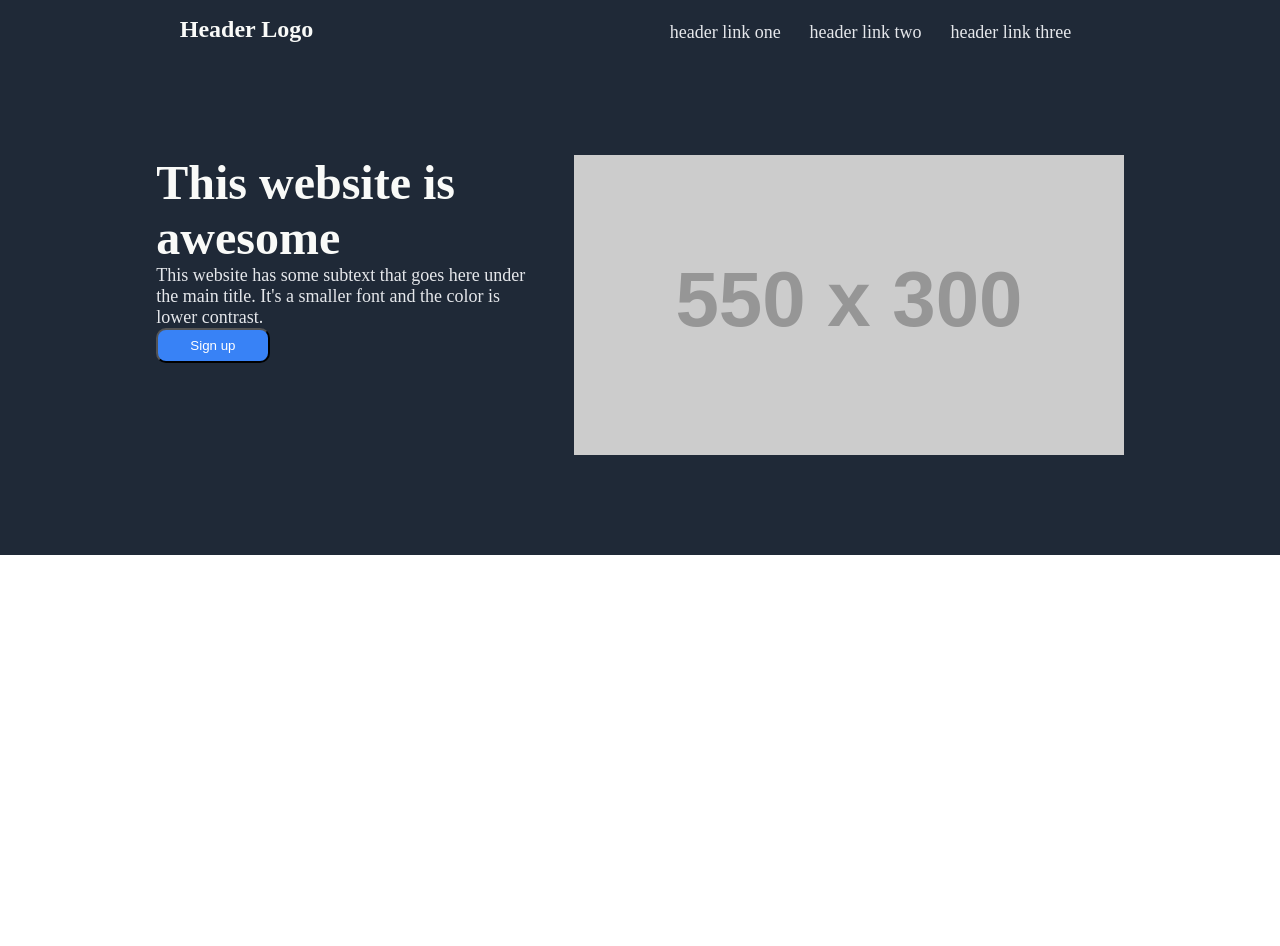
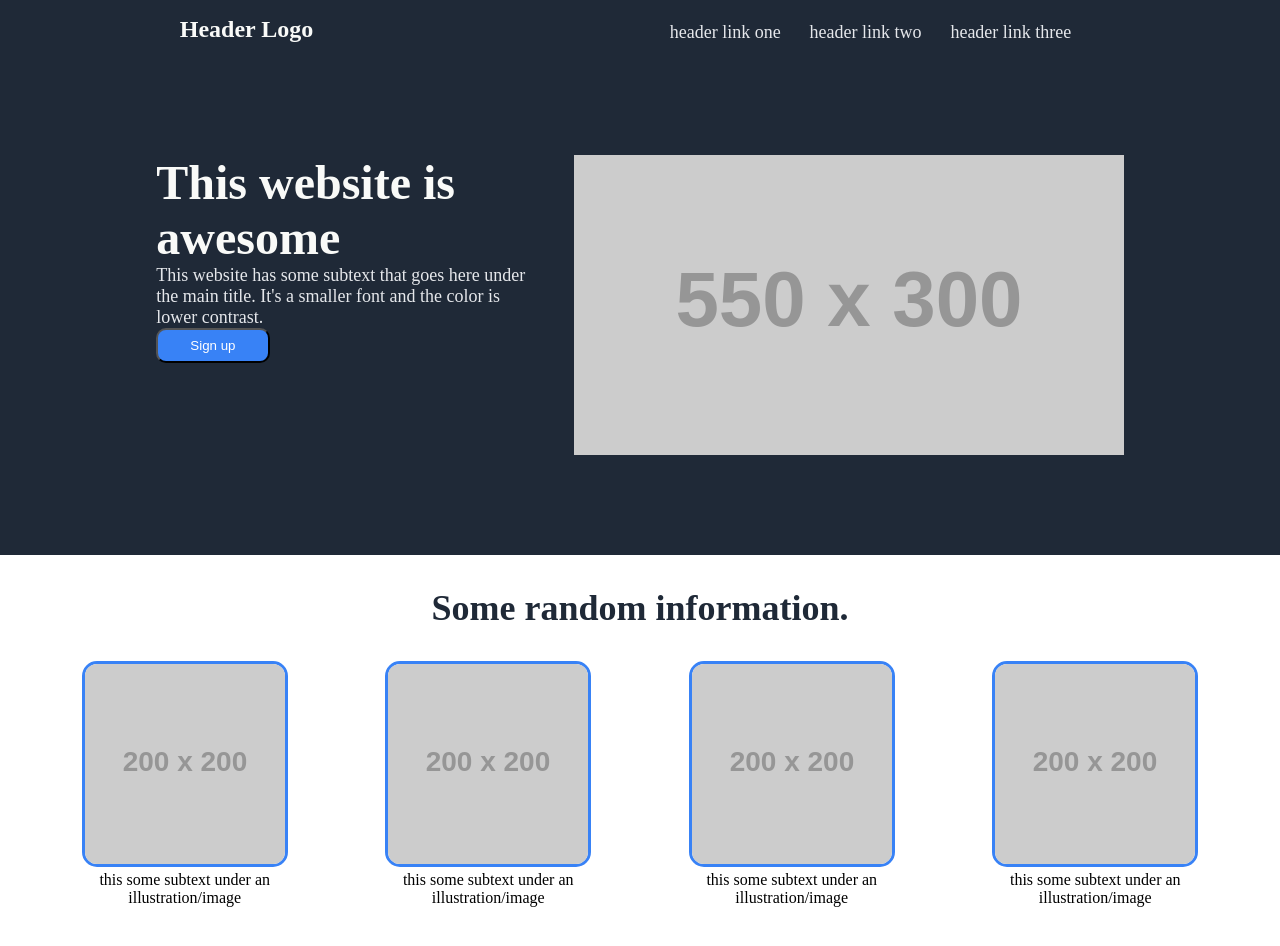
Before and after one commit to chips556/odinlandingpage, a plain HTML site: page index.html in a window 1280 px wide. Before the commit the page ends 800 px from the top, so only its background shows below. Drawn offline with Linux system fonts and the light colour scheme; placeholder pictures from the web are drawn by us.

Commit message:
Added info section

```diff
--- a/index.html
+++ b/index.html
@@ -31,5 +31,40 @@
         <img src="https://dummyimage.com/550x300.png?text=placeholder" alt="" />
       </div>
     </section>
+    <section class="random-info">
+      <div class="info-header">
+        <h2>Some random information.</h2>
+      </div>
+      <div class="info-images">
+        <figure>
+          <img
+            src="https://dummyimage.com/200x200/fff/000.png&text=dummyimg"
+            alt="missing"
+          />
+          <figcaption>this some subtext under an illustration/image</figcaption>
+        </figure>
+        <figure>
+          <img
+            src="https://dummyimage.com/200x200/fff/000.png&text=dummyimg"
+            alt="missing"
+          />
+          <figcaption>this some subtext under an illustration/image</figcaption>
+        </figure>
+        <figure>
+          <img
+            src="https://dummyimage.com/200x200/fff/000.png&text=dummyimg"
+            alt="missing"
+          />
+          <figcaption>this some subtext under an illustration/image</figcaption>
+        </figure>
+        <figure>
+          <img
+            src="https://dummyimage.com/200x200/fff/000.png&text=dummyimg"
+            alt="missing"
+          />
+          <figcaption>this some subtext under an illustration/image</figcaption>
+        </figure>
+      </div>
+    </section>
   </body>
 </html>
--- a/styles.css
+++ b/styles.css
@@ -63,3 +63,36 @@ nav {
   padding: 0.5rem 2rem;
   border-radius: 10px;
 }
+
+.random-info {
+  display: flex;
+  flex-direction: column;
+  padding: 2rem;
+  margin-bottom: 5rem;
+}
+
+.random-info h2 {
+  text-align: center;
+  padding-bottom: 2rem;
+  font-size: 36px;
+  font-weight: extra-bold;
+  color: #1f2937;
+}
+
+.info-images {
+  display: flex;
+  justify-content: center;
+  text-align: center;
+  gap: 1rem;
+}
+
+.info-images img {
+  max-width: 100%;
+  border: 3px solid var(--ctabackground);
+  border-radius: 15px;
+}
+
+.info-images figcaption {
+  width: 95%;
+  margin: auto;
+}
```
